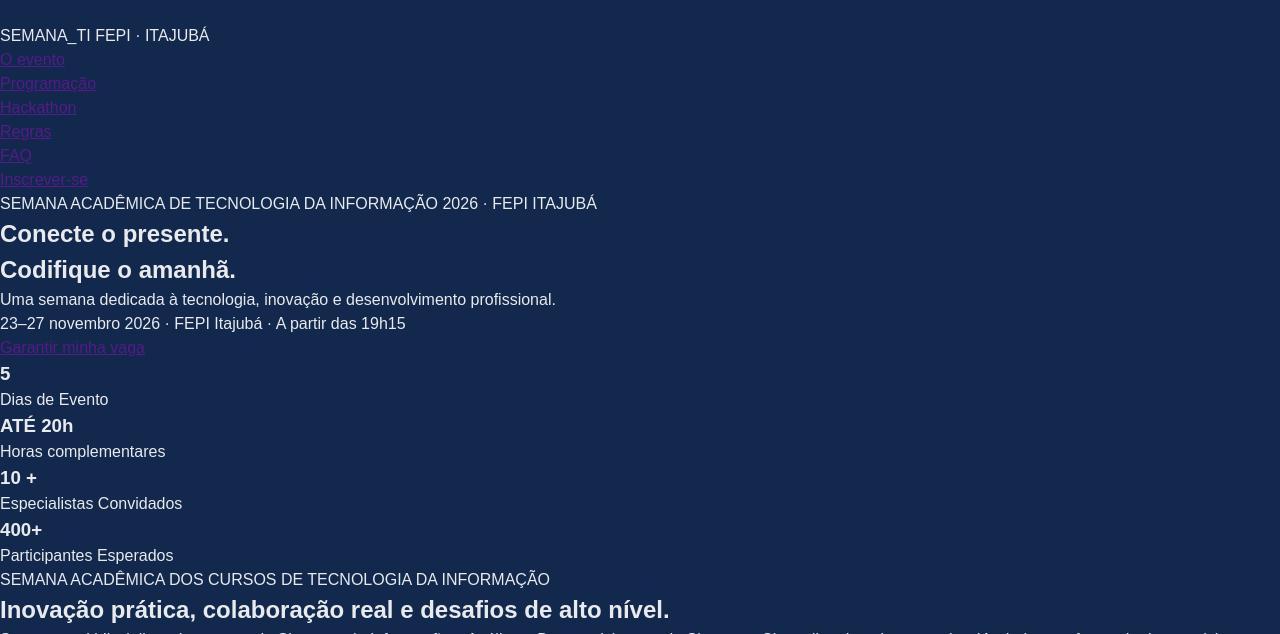
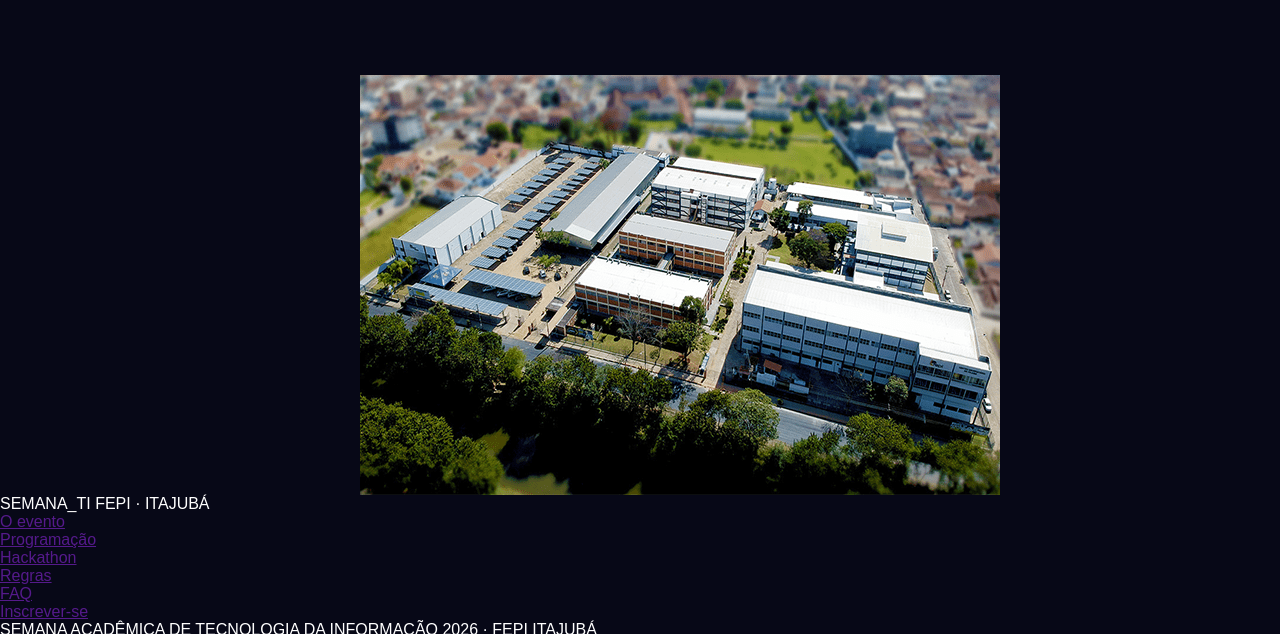
Before and after one commit to lopesmaryana2312-dev/landing_page, a plain HTML site: page index.html in a window 1280 px wide. Shown: the top 634 px of the page. Drawn offline with Linux system fonts and the light colour scheme.

Commit message:
Adiçao imagem, modificações no css e html

```diff
--- a/css/style.css
+++ b/css/style.css
@@ -1,27 +1,51 @@
 :root {
-    --fundo: #12284C;
-    --fundo-card: #161a1f;
-    --texto: #e8eaed;
+    --cor-fundo: #070817;
+    --cor-secundaria: #10132B;
+    --cor-card: #141832;
+
+    --cor-azul: #4169FF;
+    --cor-ciano: #00E5FF;
+    --cor-roxo: #A855F7;
+
+    --cor-texto: #FFFFFF;
+    --cor-texto-secundario: #A5A9C7;
+
+    --gradiente: linear-gradient(
+        90deg,
+        #4169FF,
+        #361357
+    );
 }
 
-* {
-    box-sizing: border-box;
+/* Reset */
+*{
     margin: 0;
     padding: 0;
 }
 
 body {
-    background: var(--fundo);
-    color: var(--texto);
+    background-color: var(--cor-fundo);
+    color: var(--cor-texto);
     font-family: Arial, sans-serif;
-    line-height: 1.5;
 }
 
-.botao {
-    background: var(--destaque);
-    color: var(--fundo);
-    padding: 0.5rem 1.25rem;
-    border-radius: 6px;
-    text-decoration: none;
+.header {
+    display: flex;
+    justify-content: space-between;
+    align-items: center;
+    margin: 75px 360px 0;
+}
+
+header img {
+    display: block;
+    margin: 75px 0 0 360px;
+    display: block;
+  }
+
+.hero-title {
+    font-size: 55px;
+    font-family: 'Arial', sans-serif;
+    text-align: center;
     font-weight: bold;
+    color: white;
 }
--- a/index.html
+++ b/index.html
@@ -8,15 +8,17 @@
     <link rel="icon" type="image/svg+xml" href="favicon.svg">
     <link rel="stylesheet" href="css/style.css">
 </head>
+
 <body>
    <header>
-    <div class="">
-        <img src="" alt="">
-        <div class="">
+    <div class="imagem">
+        <img src="img/imagemfepi.png" alt="Imagem Centro Universitário FEPI">
+        <div class="descricao">
             <span class="">SEMANA_TI</span>
             <span class="">FEPI · ITAJUBÁ</span>
         </div>
     </div>
+
     <nav>
         <ul class="">
             <li><a href="">O evento</a></li>
@@ -26,13 +28,19 @@
             <li><a href="">FAQ</a></li>
         </ul>
     </nav>
+
     <a href="" class="">Inscrever-se</a>
+
     </header>
+
 
     <section class="">
         <span class="">SEMANA ACADÊMICA DE TECNOLOGIA DA INFORMAÇÃO 2026 · FEPI ITAJUBÁ</span>
 
-        <h1>Conecte o presente.<br>Codifique o amanhã.</h1>
+        <h1 class="hero-title">
+            Conecte o presente.<br>
+            Codifique o amanhã.
+        </h1>
 
         <p class="">Uma semana dedicada à tecnologia, inovação e desenvolvimento profissional.</p>
 
```
Also changed, not shown: img/imagemfepi.png (added).
